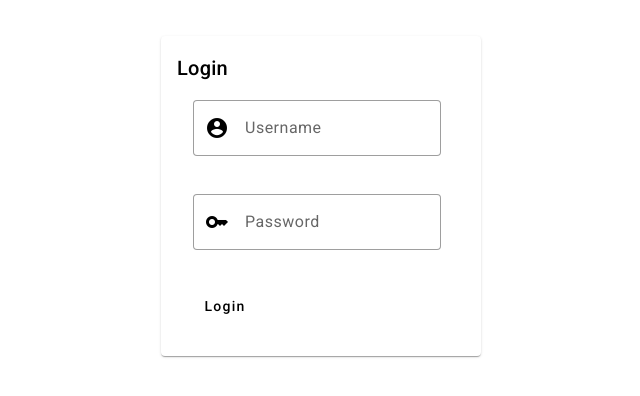
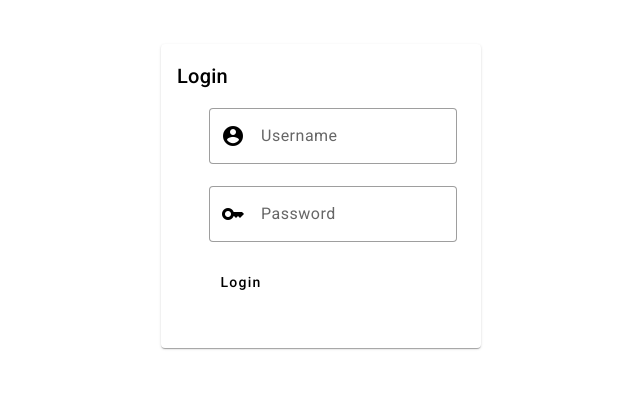
Before and after one commit to DevPetus/acute_chess, an Angular app: page /login in a window 1280 px wide. Shown: the part 204-600 px from the top of the page, without its empty margins (319-959 px from the left). Built offline with nearby package versions, Linux system fonts and the light colour scheme.

Commit message:
:sparkles: login + register FormGroup

```diff
--- a/src/app/app.routes.ts
+++ b/src/app/app.routes.ts
@@ -2,9 +2,11 @@ import { Routes } from '@angular/router';
 import { HomeComponent } from './components/home/home.component';
 import { LoginComponent } from './components/login/login.component';
 import { ErrorComponent } from './components/error/error.component';
+import { RegisterComponent } from './components/register/register.component';
 
 export const routes: Routes = [
   { path: '', component: HomeComponent, pathMatch: 'full' },
   { path: 'login', component: LoginComponent },
+  { path: 'register', component: RegisterComponent },
   { path: '**', component: ErrorComponent },
 ];
--- a/src/app/components/login/login.component.html
+++ b/src/app/components/login/login.component.html
@@ -3,24 +3,15 @@
   <mat-card class="loginCard">
     <mat-card-title>Login</mat-card-title>
     <mat-card-content>
-      <form [formGroup]="form" (ngSubmit)="submit()">
-        <p>
+      <form [formGroup]="form" (ngSubmit)="submit()" class="loginForm">
         <mat-form-field appearance="outline">
           <input type="text" matInput placeholder="Username" formControlName="username">
           <mat-icon matPrefix>account_circle</mat-icon>
         </mat-form-field>
-        </p>
-
-        <p>
         <mat-form-field appearance="outline">
           <input type="password" matInput placeholder="Password" formControlName="password">
           <mat-icon matPrefix>key</mat-icon>
         </mat-form-field>
-        </p>
-        <!--
-        <p *ngIf="error" class="error">
-          {{ error }}
-  </p> -->
 
         <div class="button">
           <button type="submit" mat-button>Login</button>
--- a/src/app/components/login/login.component.scss
+++ b/src/app/components/login/login.component.scss
@@ -8,5 +8,8 @@
 .loginCard {
     padding: 1em;
     width: 20em;
+}
 
+.loginForm {
+    padding: 1em;
 }
--- a/src/app/components/login/login.component.ts
+++ b/src/app/components/login/login.component.ts
@@ -1,9 +1,8 @@
 import { Component } from '@angular/core';
-import { RegisterComponent } from '../register/register.component';
 import { MatButtonModule } from '@angular/material/button';
 import { MatIconModule } from '@angular/material/icon';
 import { MatFormFieldModule } from '@angular/material/form-field';
-import { FormControl, FormGroup } from '@angular/forms';
+import { FormControl, FormGroup, Validators } from '@angular/forms';
 import { MatCardModule } from '@angular/material/card';
 import { ReactiveFormsModule } from '@angular/forms';
 import { MatInputModule } from '@angular/material/input'
@@ -11,15 +10,15 @@ import { MatInputModule } from '@angular/material/input'
 @Component({
   selector: 'app-login',
   standalone: true,
-  imports: [RegisterComponent, MatButtonModule, MatIconModule,
+  imports: [MatButtonModule, MatIconModule,
     MatFormFieldModule, MatCardModule, ReactiveFormsModule, MatInputModule],
   templateUrl: './login.component.html',
   styleUrl: './login.component.scss',
 })
 export class LoginComponent {
   form: FormGroup = new FormGroup({
-    username: new FormControl(''),
-    password: new FormControl(''),
+    username: new FormControl('', [Validators.required]),
+    password: new FormControl('', [Validators.required]),
   });
 
   submit() {
--- a/src/app/components/register/register.component.html
+++ b/src/app/components/register/register.component.html
@@ -1 +1,24 @@
-<p>register works!</p>
+<div class="registerCtn">
+
+    <mat-card class="registerCard">
+        <mat-card-title>Register</mat-card-title>
+        <mat-card-content>
+            <form [formGroup]="form" (ngSubmit)="submit()" class="registerForm">
+                <mat-form-field appearance="outline">
+                    <input type="text" matInput placeholder="Username" formControlName="username">
+                </mat-form-field>
+                <mat-form-field appearance="outline">
+                    <input type="password" matInput placeholder="Password" formControlName="password">
+                </mat-form-field>
+                <mat-form-field appearance="outline">
+                    <input type="password" matInput placeholder="Confirm Password" formControlName="passwordConfirm">
+                </mat-form-field>
+
+                <div class="button">
+                    <button type="submit" mat-button>Register</button>
+                </div>
+
+            </form>
+        </mat-card-content>
+    </mat-card>
+</div>
--- a/src/app/components/register/register.component.scss
+++ b/src/app/components/register/register.component.scss
@@ -0,0 +1,15 @@
+.registerCtn {
+    display: flex;
+    height: 100%;
+    justify-content: center;
+    align-items: center;
+}
+
+.registerCard {
+    padding: 1em;
+    width: 20em;
+}
+
+.registerForm {
+    padding: 1em;
+}
--- a/src/app/components/register/register.component.ts
+++ b/src/app/components/register/register.component.ts
@@ -1,12 +1,29 @@
 import { Component } from '@angular/core';
+import { MatButtonModule } from '@angular/material/button';
+import { MatIconModule } from '@angular/material/icon';
+import { MatFormFieldModule } from '@angular/material/form-field';
+import { FormControl, FormGroup, Validators } from '@angular/forms';
+import { MatCardModule } from '@angular/material/card';
+import { ReactiveFormsModule } from '@angular/forms';
+import { MatInputModule } from '@angular/material/input'
 
 @Component({
   selector: 'app-register',
   standalone: true,
-  imports: [],
+  imports: [MatButtonModule, MatIconModule, MatFormFieldModule, MatCardModule,
+    ReactiveFormsModule, MatInputModule],
   templateUrl: './register.component.html',
   styleUrl: './register.component.scss'
 })
 export class RegisterComponent {
+  form: FormGroup = new FormGroup({
+    username: new FormControl('', [Validators.required]),
+    password: new FormControl('', [Validators.required]),
+    passwordConfirm: new FormControl('', [Validators.required]),
+  });
+
+  submit() {
+    console.log('submit');
+  }
 
 }
```
Lines whose indentation alone changed are shown as unchanged.
